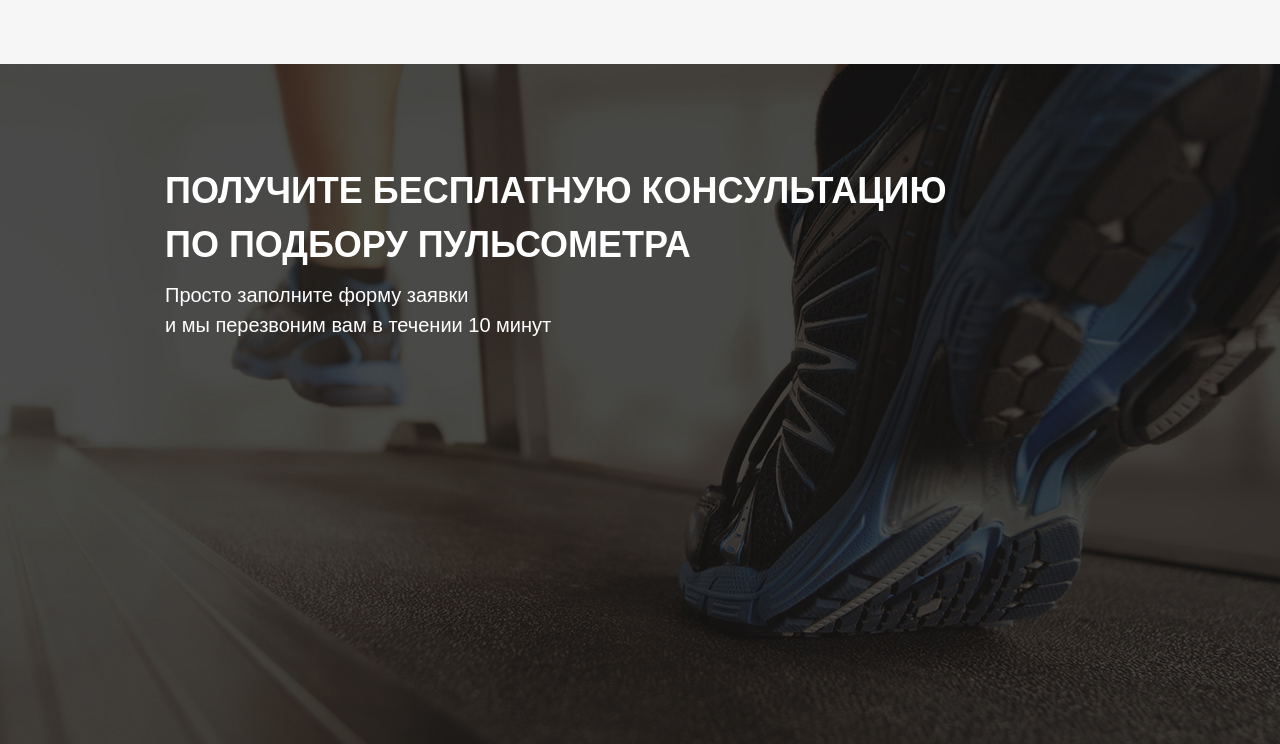
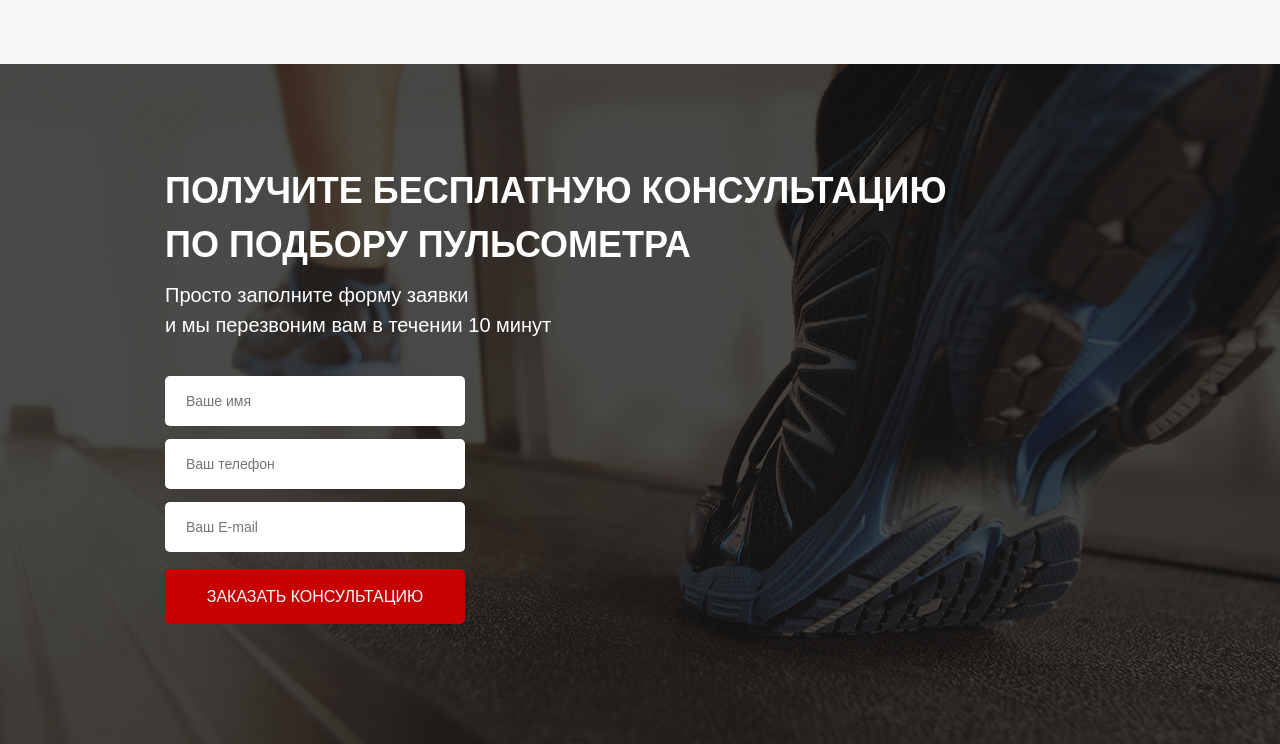
Before and after one commit to Denchik730/project-website-pulse, a website: page src/index.html in a window 1280 px wide. Shown: the part 1098-1842 px from the top of the page. Drawn offline with Linux system fonts and the light colour scheme.

Commit message:
made up a section with a form

```diff
--- a/src/index.html
+++ b/src/index.html
@@ -93,6 +93,14 @@
             <div class="consultation__descr">
                 Просто заполните форму заявки<br> и мы перезвоним вам в течении 10 минут
             </div>
+            <form class="feed-form" action="#">
+                <input name="name" required placeholder="Ваше имя" type="text">
+                <input name="phone" required placeholder="Ваш телефон" type="text">
+                <input name="email" required placeholder="Ваш E-mail" type="text">
+
+                <button class="button button_submit">заказать консультацию</button>
+
+            </form>
         </div>
     </div>
 </body>
--- a/src/sass/blocks/_buttons.scss
+++ b/src/sass/blocks/_buttons.scss
@@ -14,4 +14,9 @@
         height: 54px;
         font-size: 16px;
     }
+    &_submit {
+        width: 100%;
+        height: 55px;
+        font-size: 16px;
+    }
 }
--- /dev/null
+++ b/src/sass/blocks/_forms.scss
@@ -0,0 +1,20 @@
+.feed-form {
+    margin-top: 36px;
+    display: flex;
+    flex-direction: column;
+    width: 300px;
+    input {
+        height: 50px;
+        border-radius: 5px;
+        margin-bottom: 13px;
+        background: #FFFFFF;
+        border: none;
+        padding: 0 21px;
+        font-weight: 400;
+        font-size: 14px;
+        color: #4B4B4B;
+        &:nth-child(3) {
+            margin-bottom: 17px;
+        }
+    }
+}
--- a/src/sass/style.scss
+++ b/src/sass/style.scss
@@ -19,3 +19,4 @@ h1, h2, h3, h4, h5, h6 {
 @import 'blocks/advantages';
 @import 'blocks/titles';
 @import 'blocks/consultation';
+@import 'blocks/forms';
```
Also changed, not shown: src/css/style.min.css.
